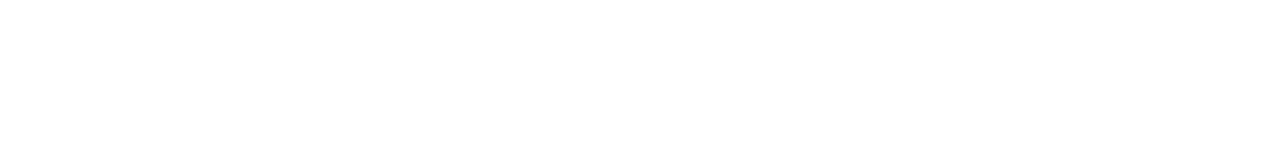
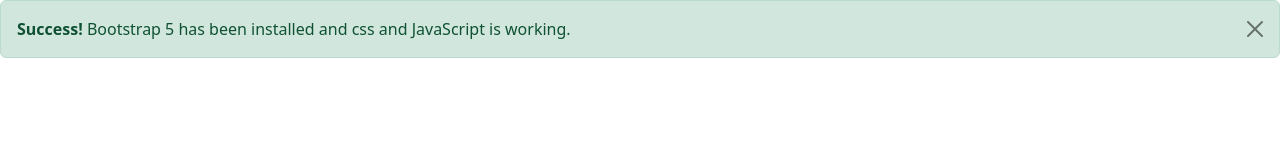
Before and after one commit to tuscannyCodes/Bootstrap_Practice, a plain HTML site: page index.html in a window 1280 px wide. Drawn offline with Linux system fonts and the light colour scheme.

Commit message:
installed bootstrap

```diff
--- a/index.html
+++ b/index.html
@@ -5,6 +5,20 @@
     <meta http-equiv="X-UA-Compatible" content="IE=edge" />
     <meta name="viewport" content="width=device-width, initial-scale=1.0" />
     <title>Bootstrap_Practice</title>
+    <link rel="stylesheet" href="bootstrap.min.css" />
   </head>
-  <body></body>
+
+  <body>
+    <div class="alert alert-success alert-dismissible fade show">
+      <button
+        type="button"
+        class="btn-close"
+        data-bs-dismiss="alert"
+        aria-label="Close"
+      ></button>
+      <strong>Success!</strong>
+      Bootstrap 5 has been installed and css and JavaScript is working.
+    </div>
+    <script src="bootstrap.bundle.min.js"></script>
+  </body>
 </html>
```
